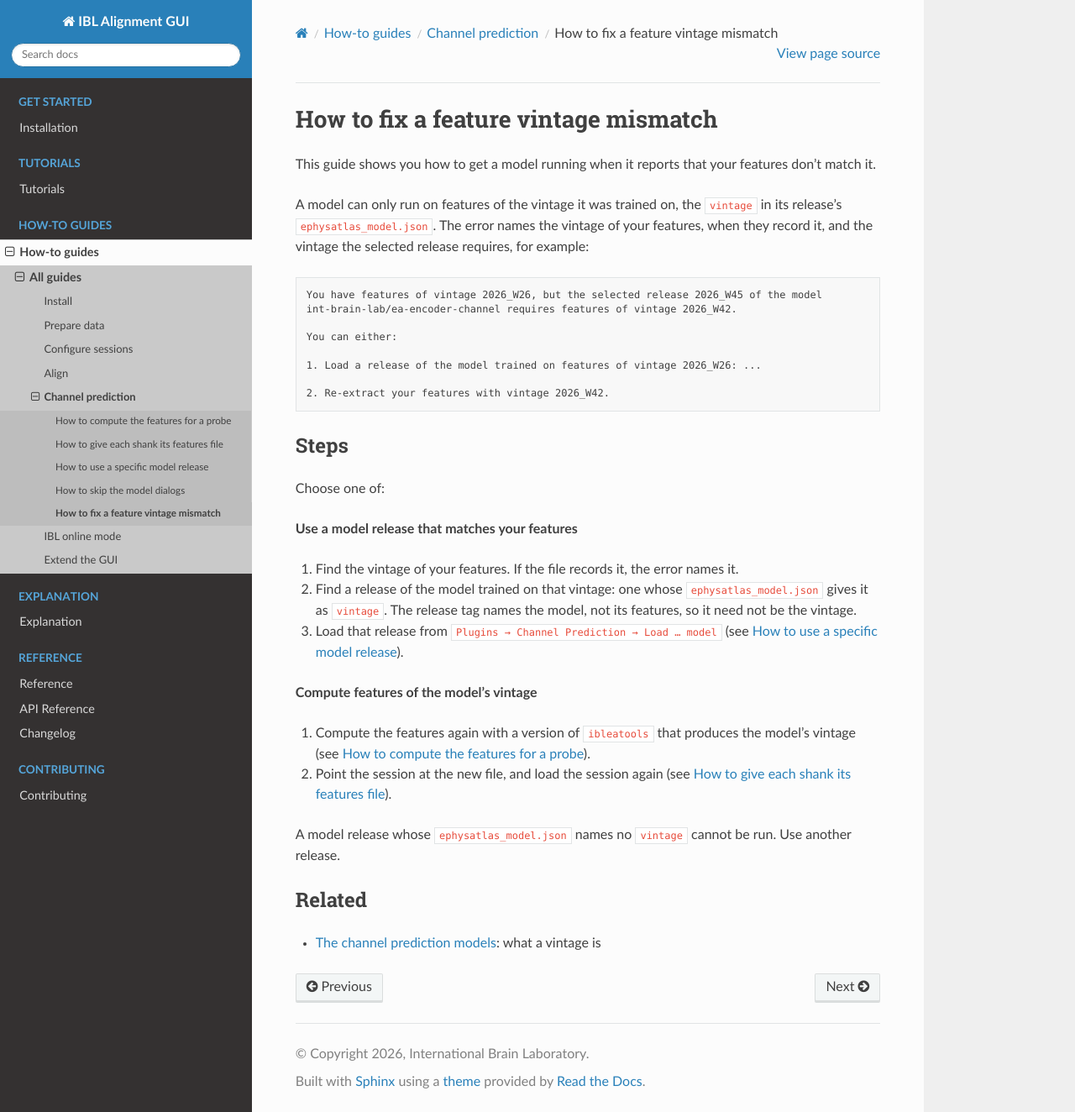
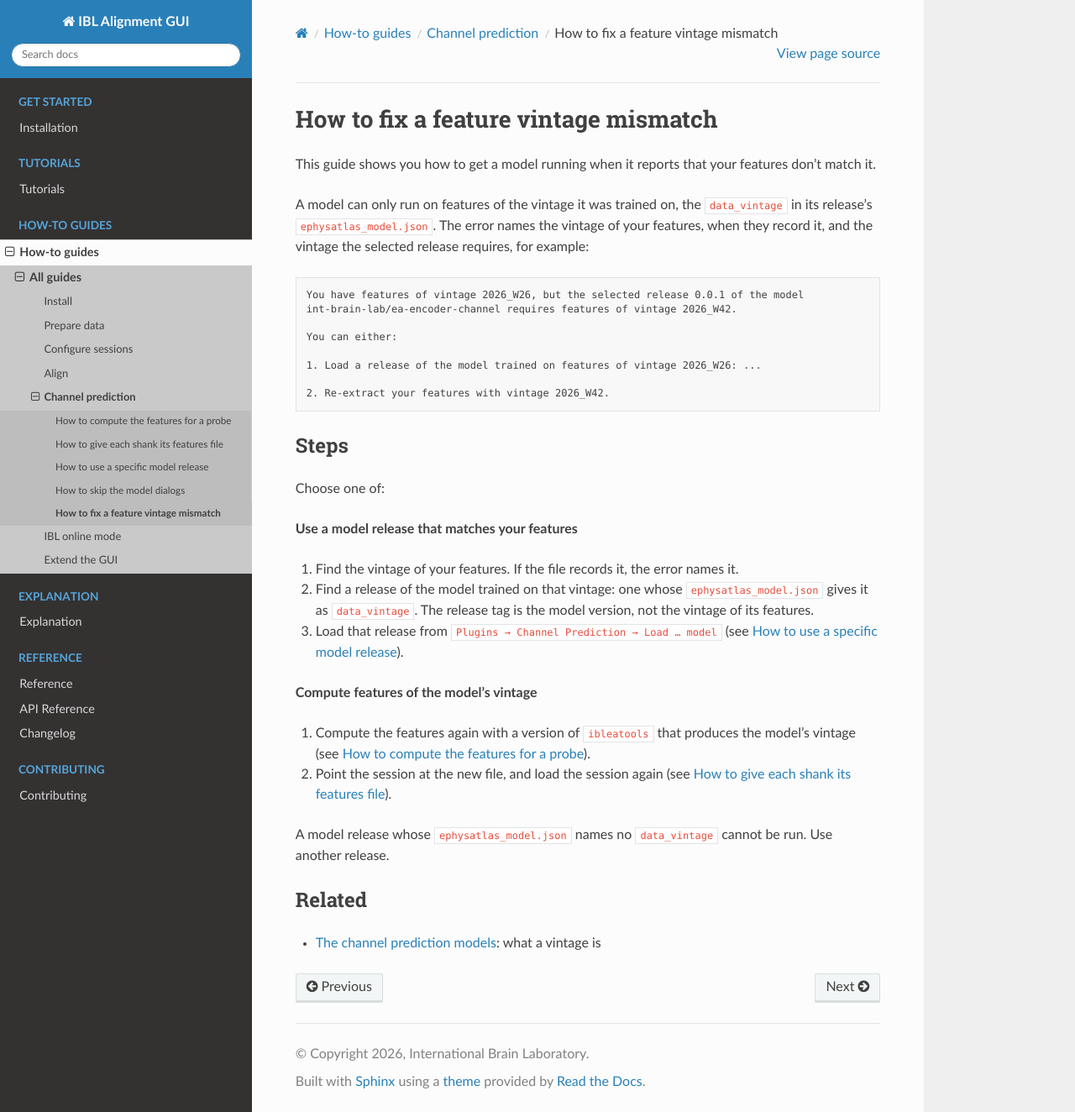
Before and after one commit to int-brain-lab/ibl-alignment-gui, a Sphinx documentation site: the page built from docs/source/how-to/channel-prediction/fix_vintage_mismatch.md, in a window 1280 px wide and 1324 px high. Shown: the whole window at 84% size. Built offline with Sphinx 7.4.7 and the Read the Docs theme 3.1.0, drawn with Linux system fonts in a browser that asks for light colours.

Commit message:
Read data_vintage from model manifests and load decoder release 0.0.1
The model releases now name their feature vintage `data_vintage` and are tagged
by model version (X.Y.Z). Needs the ibleatools release with DECODER_VERSIONS.

````diff
--- a/docs/source/how-to/channel-prediction/fix_vintage_mismatch.md
+++ b/docs/source/how-to/channel-prediction/fix_vintage_mismatch.md
@@ -3,12 +3,12 @@
 
 This guide shows you how to get a model running when it reports that your features don't match it.
 
-A model can only run on features of the vintage it was trained on, the `vintage` in its release's
+A model can only run on features of the vintage it was trained on, the `data_vintage` in its release's
 `ephysatlas_model.json`. The error names the vintage of your features, when they record it, and the
 vintage the selected release requires, for example:
 
 ```text
-You have features of vintage 2026_W26, but the selected release 2026_W45 of the model
+You have features of vintage 2026_W26, but the selected release 0.0.1 of the model
 int-brain-lab/ea-encoder-channel requires features of vintage 2026_W42.
 
 You can either:
@@ -26,7 +26,7 @@ Choose one of:
 
 1. Find the vintage of your features. If the file records it, the error names it.
 2. Find a release of the model trained on that vintage: one whose `ephysatlas_model.json` gives it
-   as `vintage`. The release tag names the model, not its features, so it need not be the vintage.
+   as `data_vintage`. The release tag is the model version, not the vintage of its features.
 3. Load that release from `Plugins → Channel Prediction → Load … model` (see
    {ref}`howto-choose-model-release`).
 
@@ -38,7 +38,7 @@ Choose one of:
 2. Point the session at the new file, and load the session again (see
    {ref}`howto-give-shanks-features`).
 
-A model release whose `ephysatlas_model.json` names no `vintage` cannot be run. Use another release.
+A model release whose `ephysatlas_model.json` names no `data_vintage` cannot be run. Use another release.
 
 ## Related
 
````
Also changed, not shown: CHANGELOG.md (+7 -0 lines), docs/source/explanation/channel_prediction_models.md (+3 -3 lines), docs/source/how-to/channel-prediction/choose_model_release.md (+2 -2 lines), docs/source/reference/channel_prediction.md (+2 -2 lines), 6 other files.
